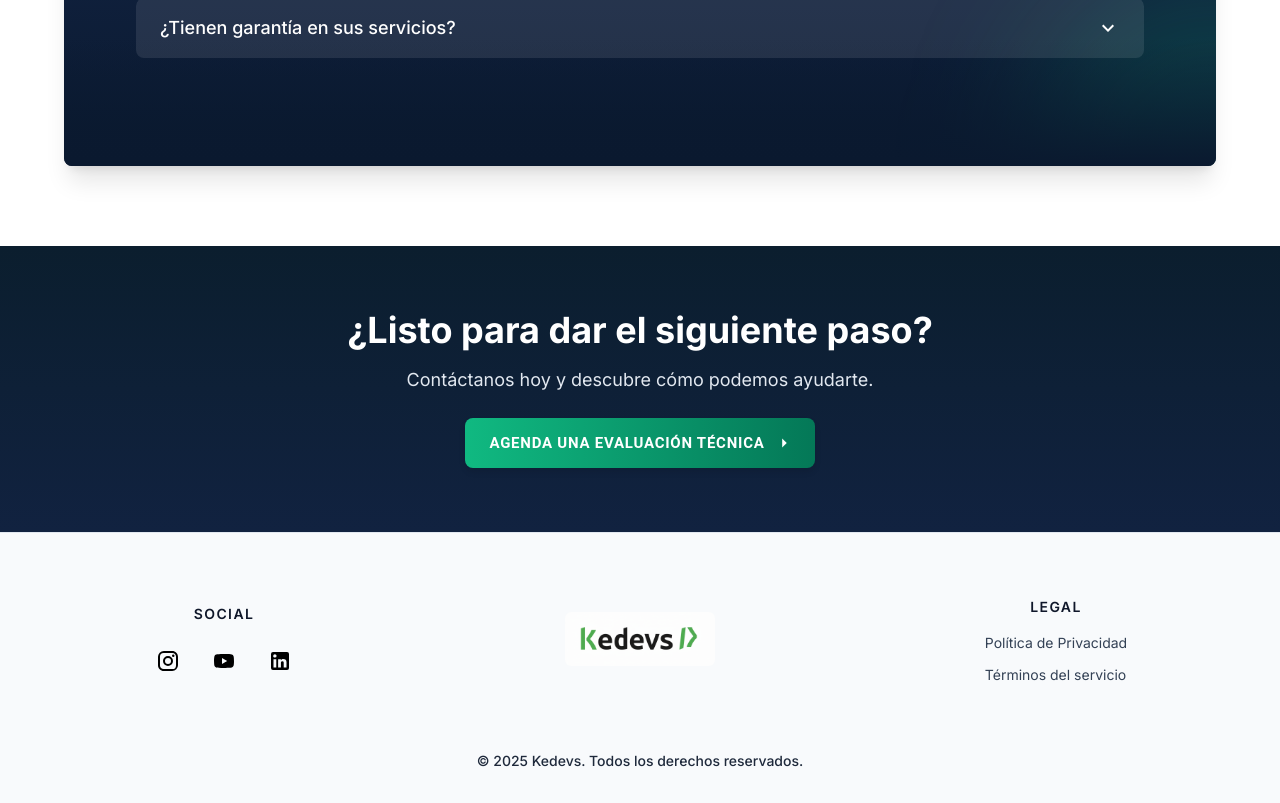
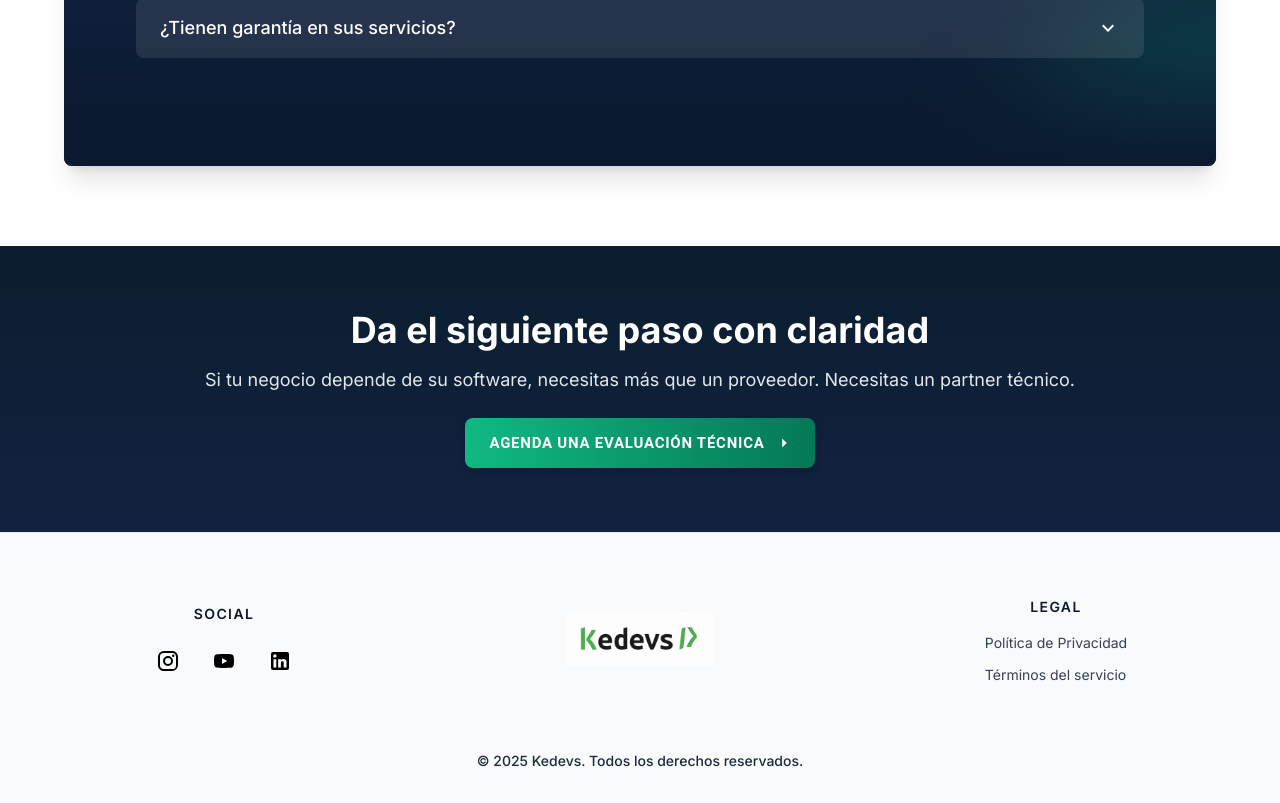
Before and after one commit to edymg/kedevsgl, a Next.js app: page / in a window 1280 px wide. Shown: the part 7850-8653 px from the top of the page. Built offline with nearby package versions, Linux system fonts and the light colour scheme.

Commit message:
feat: update FinalCTA text for improved clarity and engagement

```diff
--- a/src/app/(public)/landing/components/FinalCTA.tsx
+++ b/src/app/(public)/landing/components/FinalCTA.tsx
@@ -13,10 +13,11 @@ export function FinalCTA() {
   return (
     <section className="bg-gradient-to-b from-[#0b1e2e] to-[#112240] text-white py-16 px-8 text-center">
       <h2 className="text-3xl sm:text-4xl font-bold">
-        ¿Listo para dar el siguiente paso?
+        Da el siguiente paso con claridad
       </h2>
       <p className="text-lg text-[#e2e8f0] mt-4">
-        Contáctanos hoy y descubre cómo podemos ayudarte.
+        Si tu negocio depende de su software, necesitas más que un proveedor.
+        Necesitas un partner técnico.
       </p>
       <div className="mt-4 sm:mt-6">
         <ButtonContactModal title="Agenda una evaluación técnica" />
```
